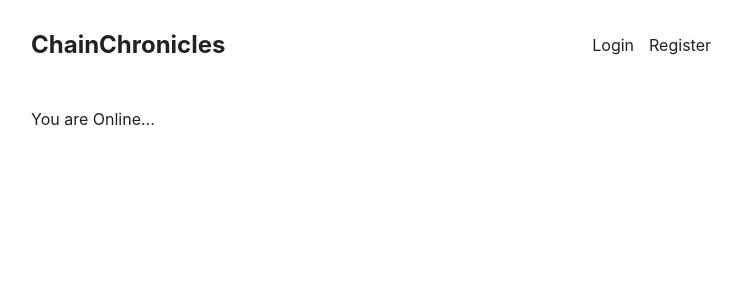
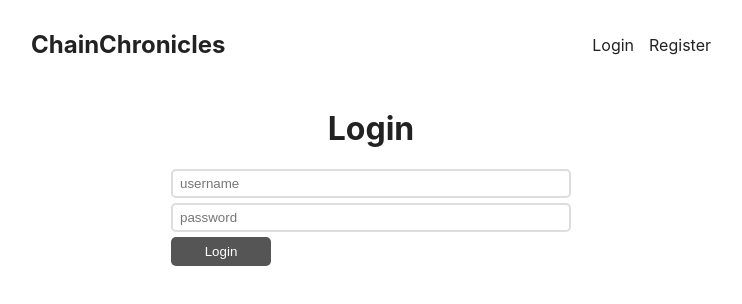
Before and after one commit to omondi8399/ChainChronicles, a React (Create React App) app in the folder client/: page /login in a window 1280 px wide. Shown: the top 304 px of the page, without its empty margins (269-1011 px from the left). Built offline with nearby package versions, Linux system fonts and the light colour scheme.

Commit message:
Updated Login Page

```diff
--- a/client/src/pages/LoginPage.js
+++ b/client/src/pages/LoginPage.js
@@ -1,5 +1,10 @@
 export default function LoginPage() {
     return (
-        <div>You are Online...</div>
+        <form className="login">
+            <h1>Login</h1>
+            <input type="text" placeholder="username" />
+            <input type="password" placeholder="password" />
+            <button>Login</button>
+        </form>
     )
 }
```
